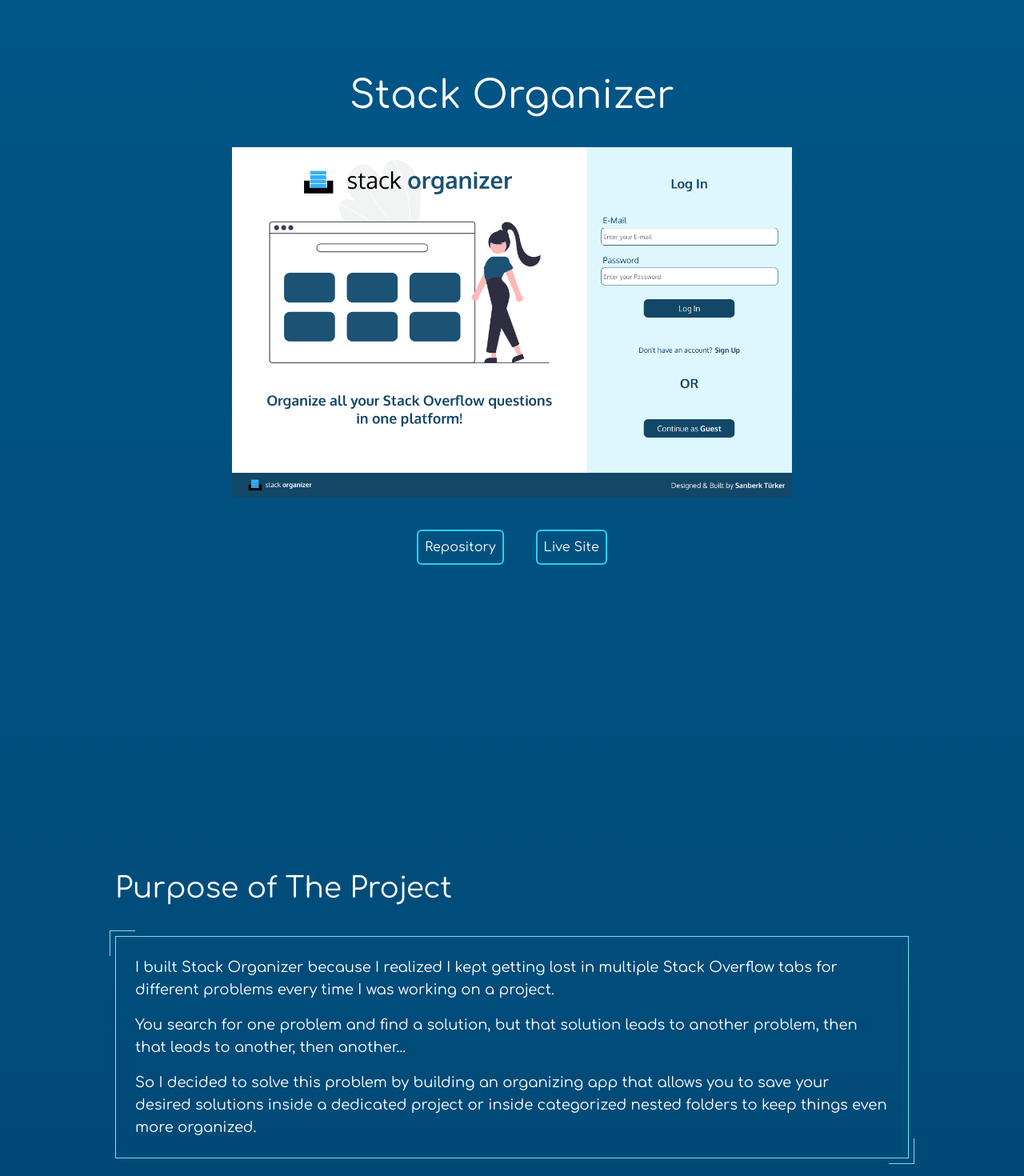
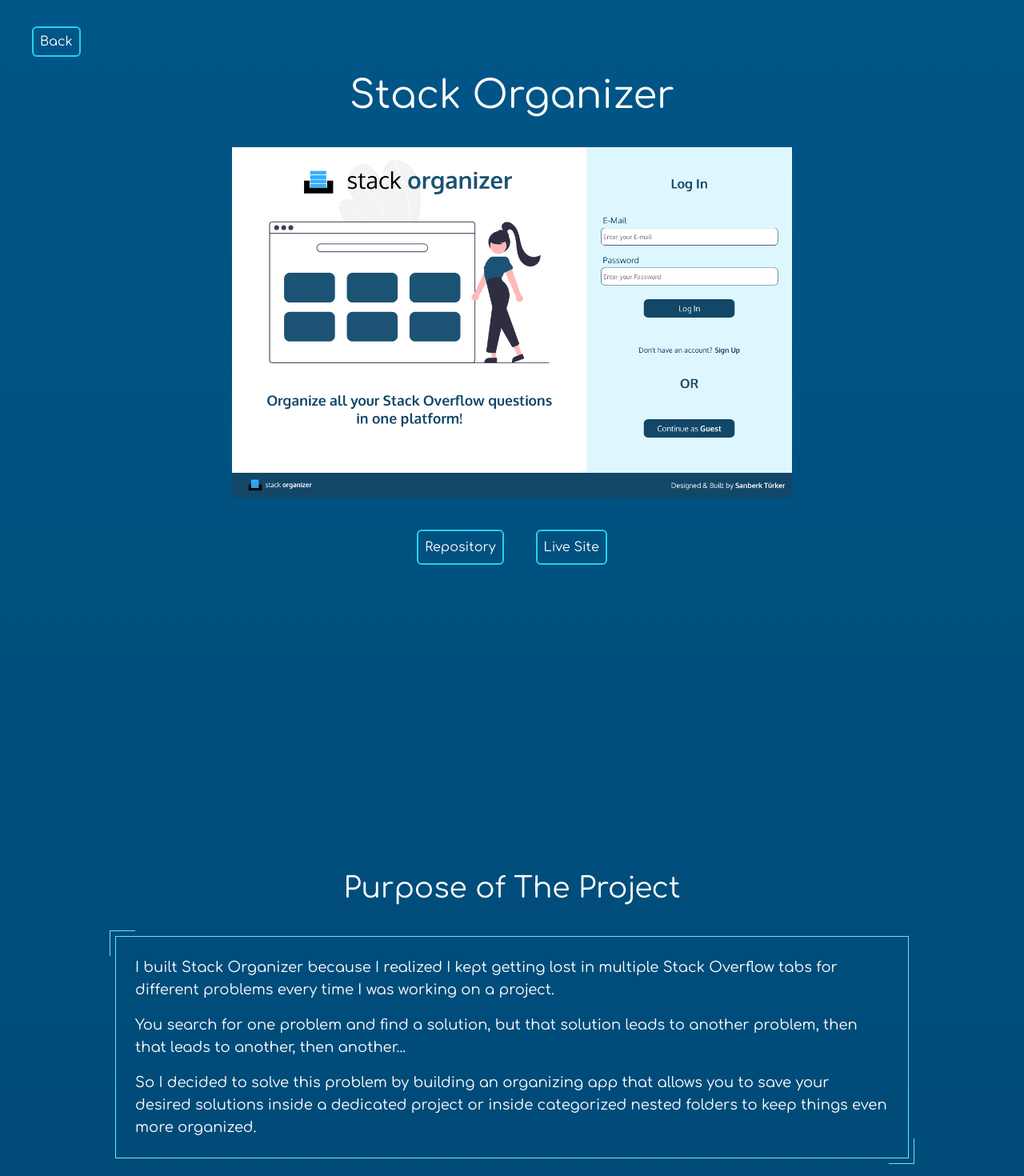
Before and after one commit to sanberkHax/sanberk.dev, a Next.js app: page /stack-organizer in a window 1280 px wide. Shown: the top 1470 px of the page at 80% size. Built offline with nearby package versions, Linux system fonts and the light colour scheme.

Commit message:
Add back button

```diff
--- a/src/pages/stack-organizer.tsx
+++ b/src/pages/stack-organizer.tsx
@@ -1,6 +1,7 @@
 import { Button } from '@/components/Button';
 import { Card } from '@/components/Card';
 import { Footer } from '@/components/Footer';
+import { Header } from '@/components/Header';
 import { Icon } from '@/components/Icon';
 import { Typography } from '@/components/Typography';
 import Head from 'next/head';
@@ -15,6 +16,11 @@
         <meta name="viewport" content="width=device-width, initial-scale=1" />
         <link rel="icon" href="/favicon.ico" />
       </Head>
+      <header className="absolute top-10 left-10 z-10">
+        <Button variant="sm" link="/">
+          Back
+        </Button>
+      </header>
       <main className="bg-gradient-to-b from-[#005687] text-white to-[#00112C] min-h-screen flex flex-col justify-center w-full py-20 px-8 sm:px-12 md:px-18 lg:p-24 xl:px-36 2xl:px-64 gap-96 items-center">
         <section className="flex justify-center items-center flex-col gap-10">
           <Typography variant="h1">Stack Organizer</Typography>
@@ -40,7 +46,9 @@
         </section>
 
         <div className="flex flex-col gap-10">
-          <Typography variant="h2">Purpose of The Project</Typography>
+          <Typography variant="h2" className="text-center">
+            Purpose of The Project
+          </Typography>
           <Card className="card">
             <Typography variant="body">
               I built Stack Organizer because I realized I kept getting lost in
@@ -62,7 +70,7 @@
         </div>
         <div className="flex flex-col gap-10 text-center">
           <Typography variant="h2">Tech Stack</Typography>
-          <div className="flex flex-wrap gap-10">
+          <div className="flex flex-wrap gap-10 justify-center items-center">
             <Icon name="React" tooltip />
             <Icon name="Redux" tooltip />
             <Icon name="Sass" tooltip />
@@ -248,17 +256,16 @@
             </div>
           </div>
         </section>
-        <section className="flex flex-col gap-10">
-          <div className="flex flex-col gap-10">
+        <section className="flex flex-col gap-10 my-56">
           <Typography variant="h2" className="text-center">
             What I have Learned
           </Typography>
           <Card>
             <Typography variant="body">
               This whole project was a challenge on another level but also a
-                great opportunity to improve my knowledge, because stepping out
-                of my comfort zone and diving right into something new is the
-                best way for me to learn something.
+              great opportunity to improve my knowledge, because stepping out of
+              my comfort zone and diving right into something new is the best
+              way for me to learn something.
             </Typography>
             <Typography variant="body">
               {`I've`} learned how to manage complex states with Redux and how
@@ -273,11 +280,10 @@
             </Typography>
             <Typography variant="body">
               And found out Stack Organizer is actually useful, because I kept
-                getting lost inside multiple Stack Overflow tabs and wished I
-                had built it sooner.
+              getting lost inside multiple Stack Overflow tabs and wished I had
+              built it sooner.
             </Typography>
           </Card>
-          </div>
         </section>
       </main>
       <Footer />
```
Lines whose indentation alone changed are shown as unchanged.
